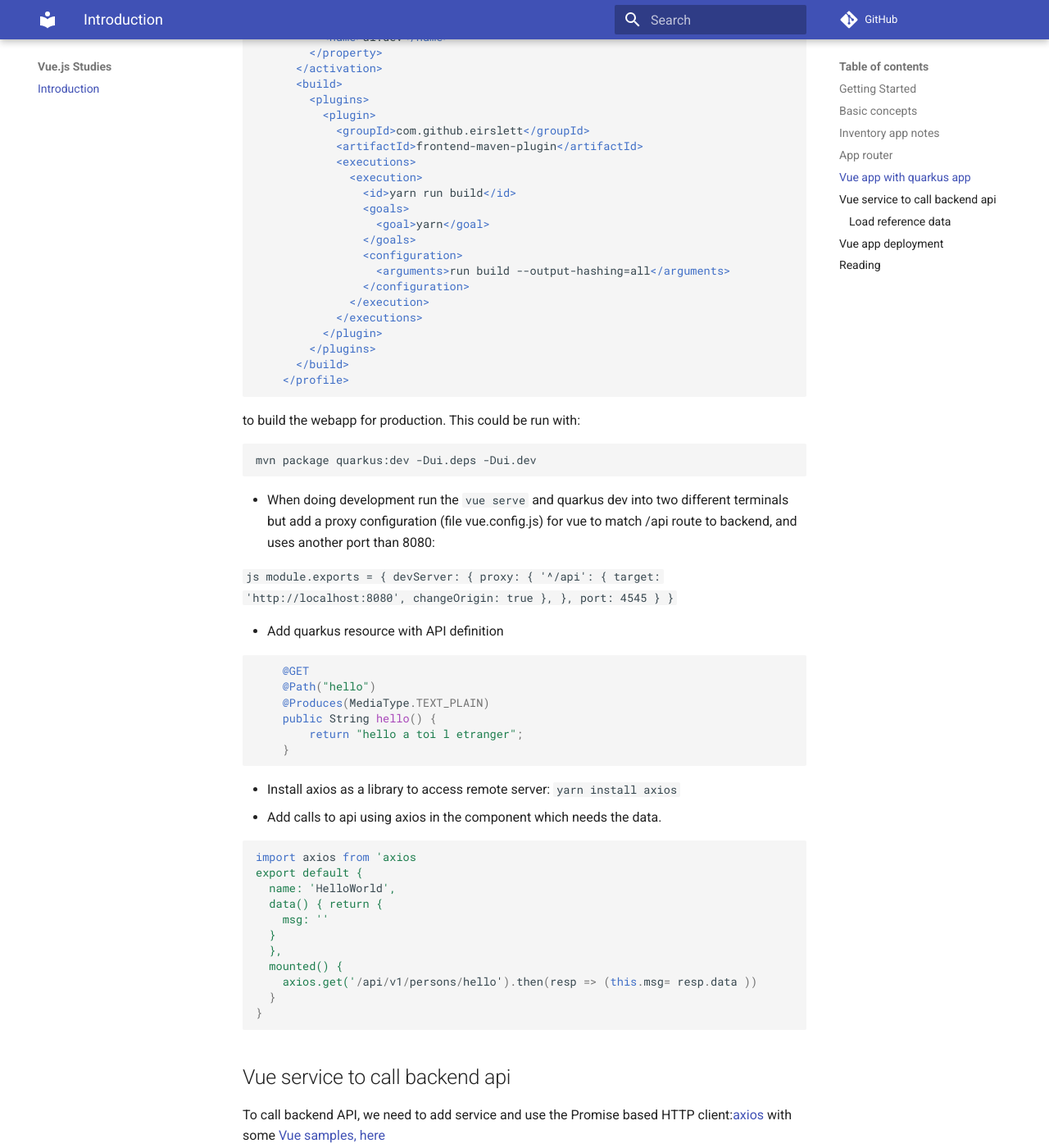
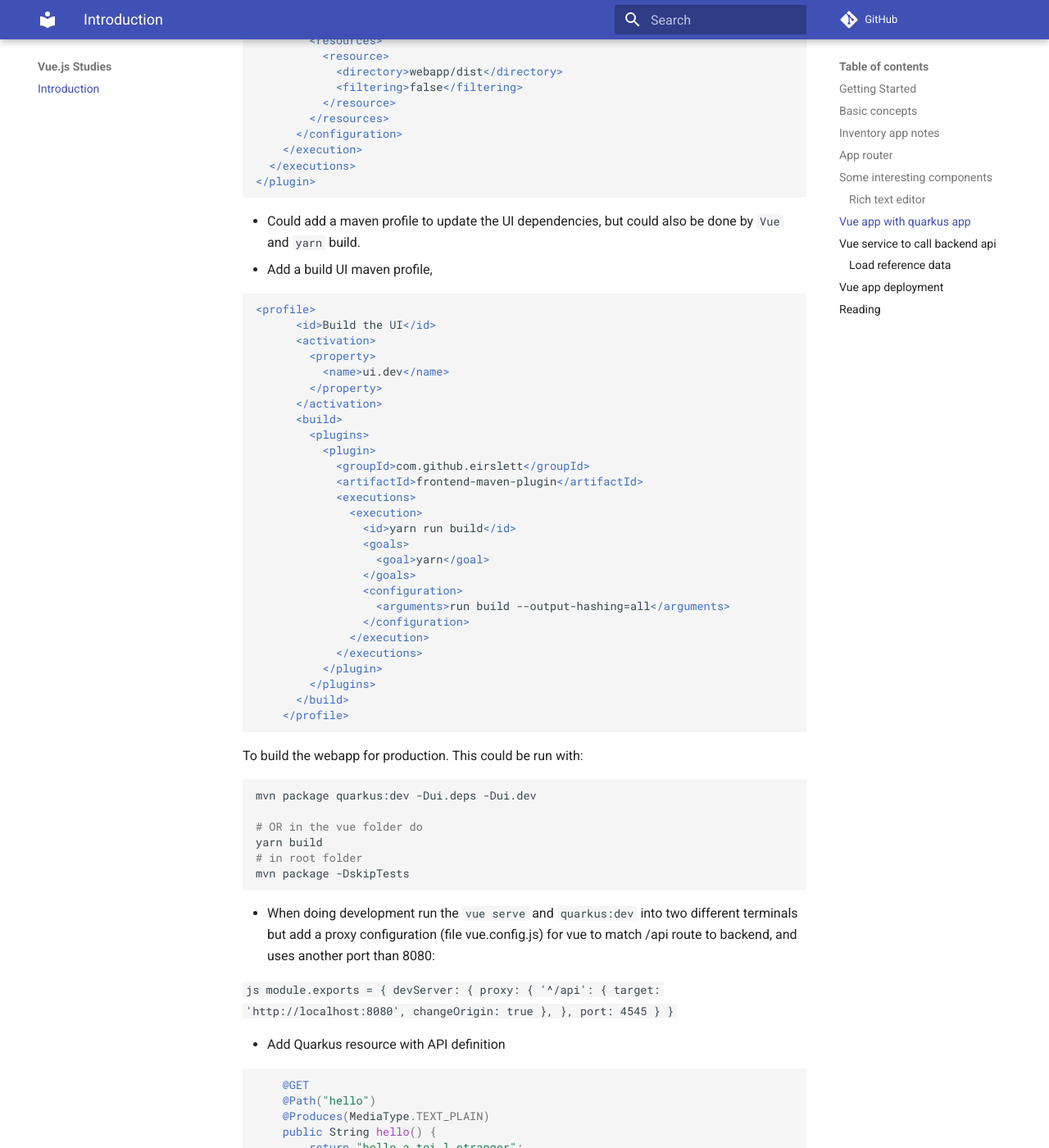
Before and after one commit to jbcodeforce/vuejs-studies, an MkDocs documentation site: the page built from docs/index.md, in a window 1280 px wide and 1400 px high, scrolled down 4188 px. Shown: the whole window at 82% size. Built offline with MkDocs 1.6.1 and Material for MkDocs 9.7.7, drawn with Linux system fonts in a browser that asks for light colours; comment, search, counter and statistics services are not loaded; some of the changed text lies outside the part shown.

Commit message:
Update main index on vue

````diff
--- a/docs/index.md
+++ b/docs/index.md
@@ -109,10 +109,29 @@
       </v-container>
     </v-content>
 ```
+## Some interesting components
+
+### Rich text editor
+
+[Vue2 Editor](https://github.com/davidroyer/vue2-editor) and used in person-manager app:
+
+```js
+<v-col cols="12">
+  <vue-editor v-model="item.text"></vue-editor>
+</v-col>
+
+...
+import { VueEditor } from "vue2-editor"
+export default {
+  components: {
+    CardList,
+    VueEditor
+  },
+```
 
 ## Vue app with quarkus app
 
-Here are the steps to integrate Vue app in a quarkus app and develop both in parallel:
+Here are the steps to integrate Vue app in a Quarkus app and develop both in parallel:
 
 * Add [frontend-maven-plugin](https://mvnrepository.com/artifact/com.github.eirslett/frontend-maven-plugin) into the pom.xml to be able to build the JS app with maven:
 
@@ -159,7 +178,7 @@
 </plugin>
 ```
 
-* could add a maven profile to update the UI dependencies, but could also be done by vue and yarn build.
+* Could add a maven profile to update the UI dependencies, but could also be done by `Vue` and `yarn` build.
 * Add a build UI maven profile,
 
 ```xml
@@ -192,13 +211,18 @@
     </profile>
 ```
 
-to build the webapp for production. This could be run with:
+To build the webapp for production. This could be run with:
 
 ```shell
 mvn package quarkus:dev -Dui.deps -Dui.dev
+
+# OR in the vue folder do
+yarn build
+# in root folder
+mvn package -DskipTests
 ```
 
-* When doing development run the `vue serve` and quarkus dev into two different terminals but add a proxy configuration (file vue.config.js) for vue to match /api route to backend, and uses another port than 8080:
+* When doing development run the `vue serve` and `quarkus:dev` into two different terminals but add a proxy configuration (file vue.config.js) for vue to match /api route to backend, and uses another port than 8080:
 
  ```js
  module.exports = {
@@ -214,7 +238,7 @@
 }
  ```
 
-* Add quarkus resource with API definition
+* Add Quarkus resource with API definition
 
 ```java
     @GET
````
Also changed, not shown: other parts of docs/index.md (+2 -0 lines).
